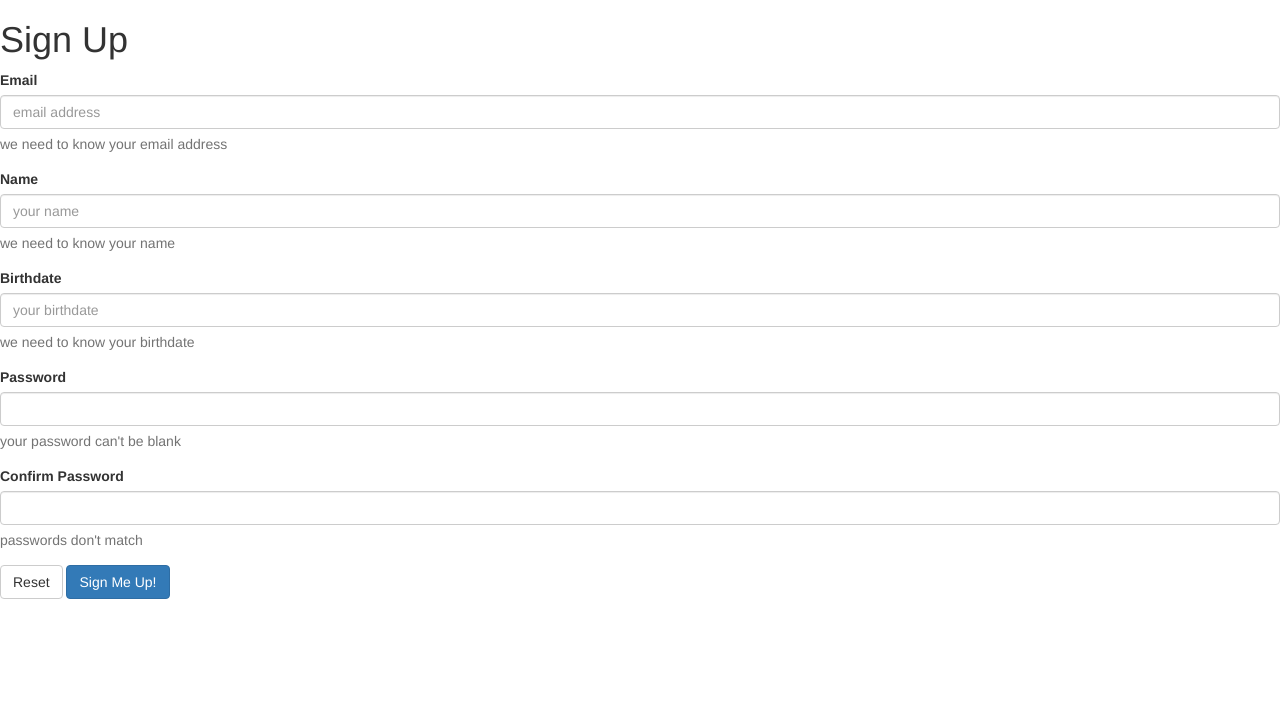
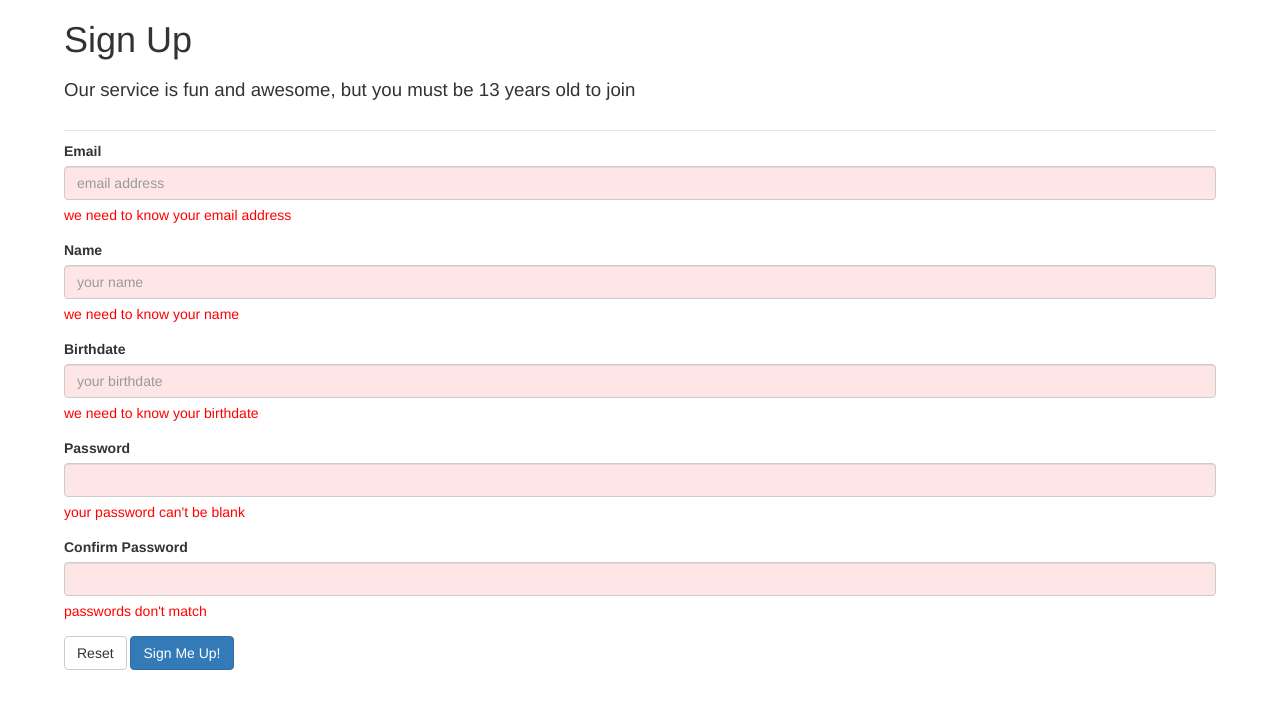
Before and after one commit to alexiskoss/team-challenge, a React (Create React App) app: page / in a window 1280 px wide. Shown: the top 708 px of the page. Built offline with nearby package versions, Linux system fonts and the light colour scheme.

Commit message:
Add basic page format and error styling

```diff
--- a/src/App.js
+++ b/src/App.js
@@ -1,12 +1,16 @@
 import React, { Component } from 'react';
 import SignUpForm from './TeamSignUp';
+import './index.css';
 
 class App extends Component {
   render() {
     return (
       <div>
-        <h1>Sign Up</h1>
-        <SignUpForm />
+        <div className="inner-container">
+          <h1>Sign Up</h1>
+          <h2>Our service is fun and awesome, but you must be 13 years old to join</h2>
+          <SignUpForm />
+        </div>
       </div>
     );
   }
--- a/src/index.css
+++ b/src/index.css
@@ -3,3 +3,23 @@ body {
   padding: 0;
   font-family: sans-serif;
 }
+
+.inner-container h2 {
+  font-size: 14pt;
+  border-bottom: 1px solid #e6e6e6;
+  padding-bottom: 30px;
+  font-weight: normal;
+}
+
+.inner-container {
+  width: 90%;
+  margin: auto;
+}
+
+.invalid input {
+  background-color: #ffe6e6;
+}
+
+.form-group .help-block {
+  color: red;
+}
```
